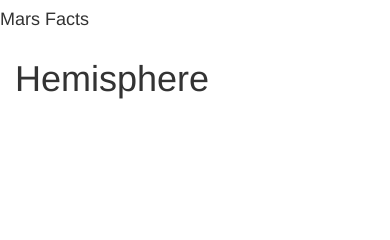
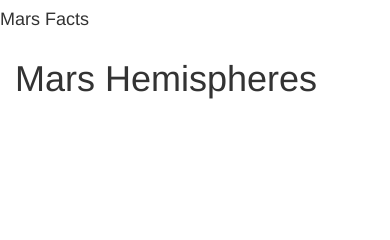
Before and after one commit to YanLuong/Mission-to-Mars, a Flask app: page / in a window 390 px wide. Shown: the part 355-595 px from the top of the page. Run offline with Flask 2, Linux system fonts and the light colour scheme; data that the repository does not hold is empty; some libraries are stand-ins or nearby versions.

Commit message:
index update

```diff
--- a/templates/index.html
+++ b/templates/index.html
@@ -6,14 +6,15 @@
   <meta name="viewport" content="width=device-width, initial-scale=1.0" />
   <meta http-equiv="X-UA-Compatible" content="ie=edge" />
   <title>Mission to Mars</title>
-  <link rel="stylesheet" href="https://maxcdn.bootstrapcdn.com/bootstrap/3.3.7/css/bootstrap.min.css" />
+  <link rel="stylesheet" href="https://maxcdn.bootstrapcdn.com/bootstrap/3.3.7/css/bootstrap.min.css"/>
+  <link rel="stylesheet" href="static/main.css" type="text/css" />
 </head>
 
 <body>
   <div class="container-fluid">
     <!-- Add Jumbotron to Header -->
     <div class="jumbotron text-center">
-      <h1>Mission to Mars</h1>
+      <h1 class="font-monospace">Mission to Mars</h1>
       <!-- Add a button to activate scraping script -->
       <p><a class="btn btn-primary btn-block" href="/scrape" role="button">Scrape New Data</a></p>
     </div>
@@ -33,7 +34,7 @@
     <div class="row" id="mars-featured-image">
       <div class="col-md-8">
         <h2>Featured Mars Image</h2>
-        <img src="{{mars.featured_image }}" class="img-responsive" alt="Responsive image" />
+        <img src="{{mars.featured_image }}" class="img-responsive img-fluid" alt="Responsive image" />
       </div>
       <div class="col-md-4">
         <!-- Mars Facts -->
@@ -45,10 +46,10 @@
     </div>
     <!-------Hemisphere-->
     <div class="row" id="Hemisphere-info">
-      <div class="col-md-4">
-        <h1>Hemisphere</h1>
+      <div class="col-md-8">
+        <h1>Mars Hemispheres</h1>
         {% for hemisphere in mars.hemispheres %}
-        <div class="col">
+        <div class="col-lg-6 col-md-4 col-sm-12">
           <div class="thumbnail">
             <a href="{{hemisphere.img_urls}}" target="_blank">
               <img src="{{hemisphere.img_urls}}" alt="responsive image" style="width:100%">
```
